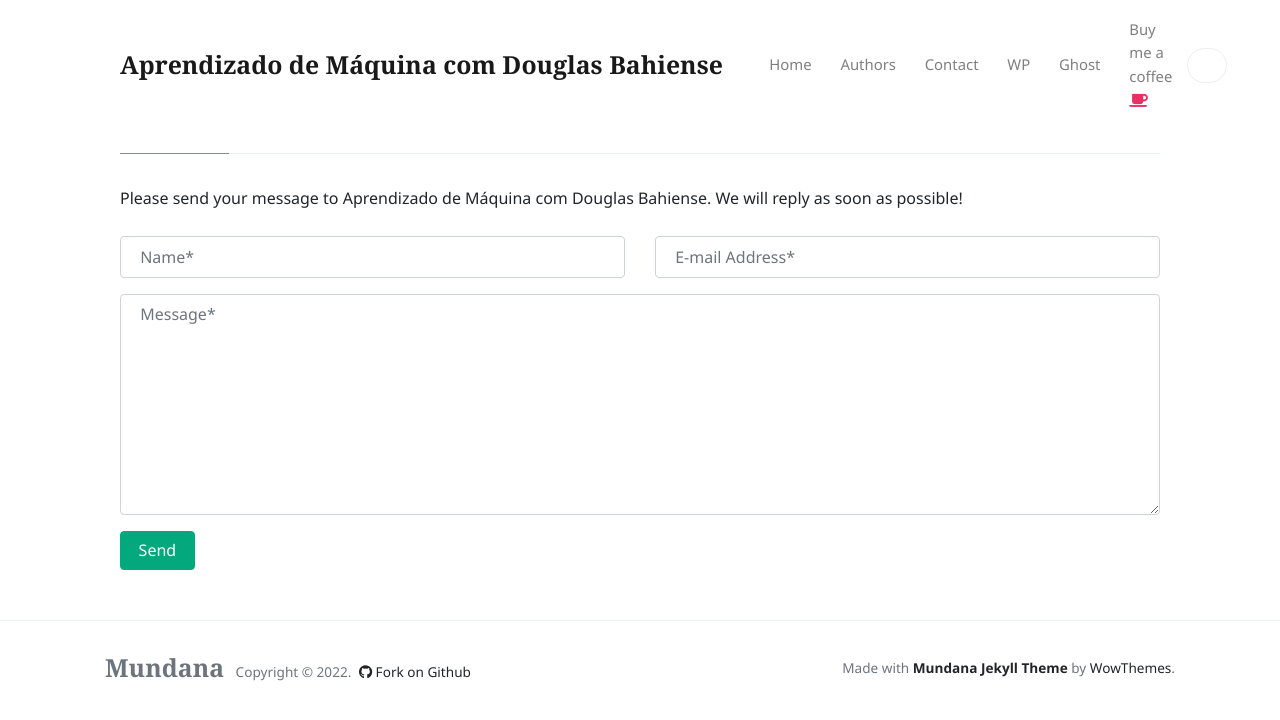
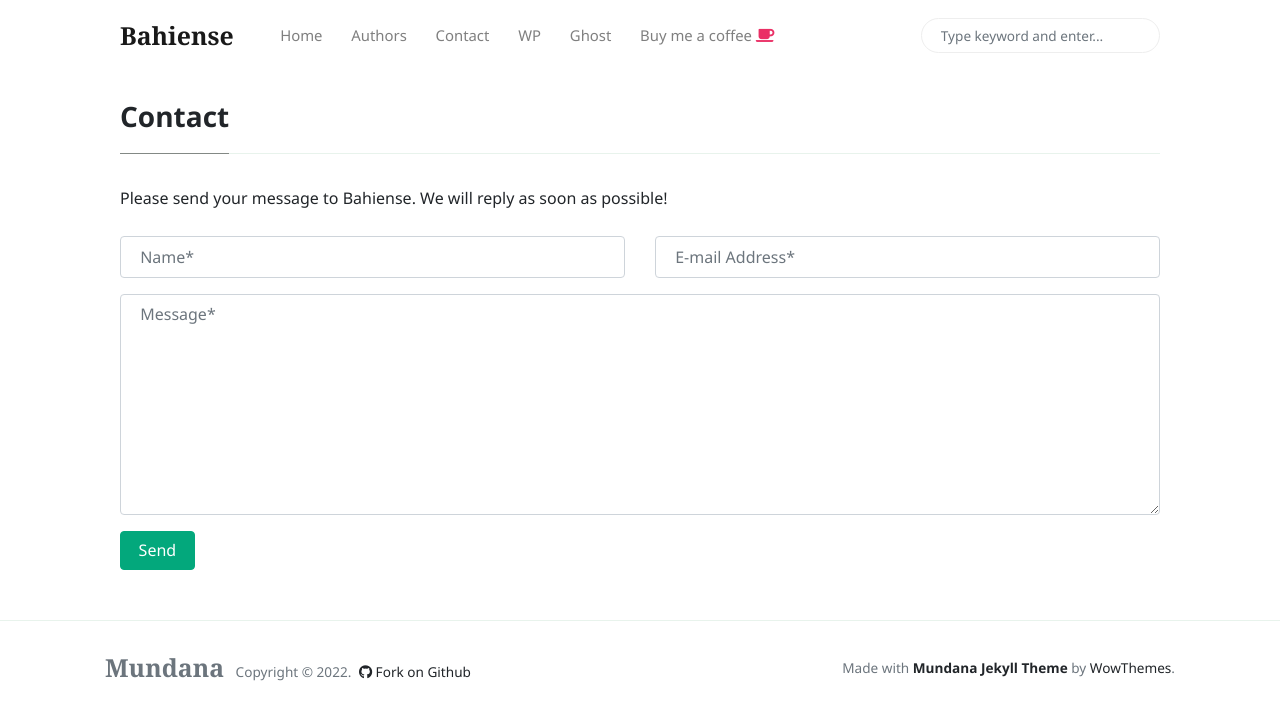
Before and after one commit to dbahiense/dbahiense.github.io, a Jekyll site: the page built from _pages/contact.md, in a window 1280 px wide. Shown: the top 720 px of the page. Built offline with Jekyll 4.4.1, drawn with Linux system fonts in a browser that asks for light colours; nearby versions of some CDN libraries.

Commit message:
edit config

```diff
--- a/_config.yml
+++ b/_config.yml
@@ -1,10 +1,10 @@
 # Site
-name: 'Aprendizado de Máquina com Douglas Bahiense'
-description: 'Mundana is a free Jekyll theme for awesome people like you, Medium like.'
+name: 'Bahiense'
+description: 'Prosaicas experiências e descobertas com algoritmos e programas.'
 logo: 'assets/images/logo.png'
 favicon: 'assets/images/favicon.ico'
 baseurl: '/'
-disqus: 'bahien.se'
+disqus: 'dbahiense'
 email: 'douglas@bahien.se'
 mailchimp-list: 'https://wowthemes.us11.list-manage.com/subscribe/post?u=8aeb20a530e124561927d3bd8&amp;id=8c3d2d214b'
 
```
